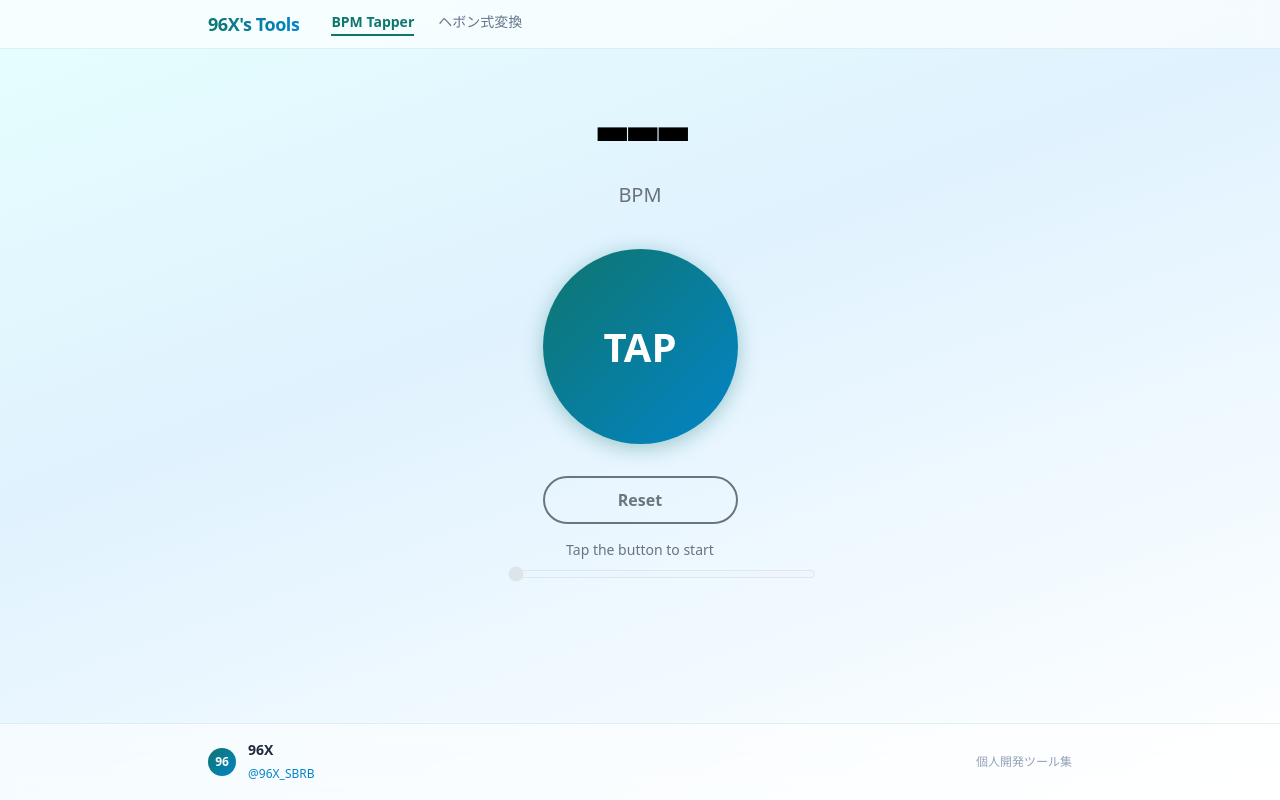
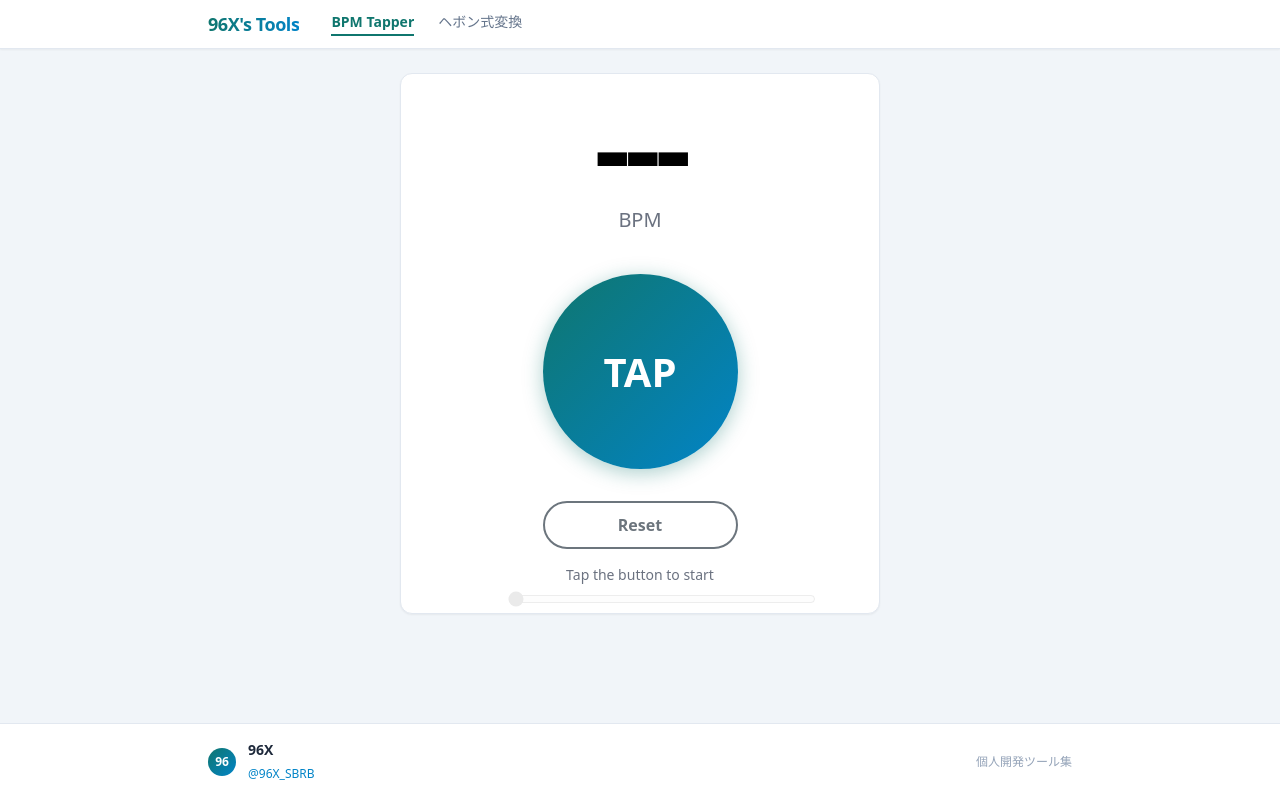
Before and after one commit to kuroto-96X/Utilities-Svelte, a SvelteKit app: page /bpm-tapper in a window 1280 px wide. Built offline with nearby package versions, Linux system fonts and the light colour scheme.

Commit message:
fix: 全体デザインの修正
・背景色をライトグレーと白カードに変更

```diff
--- a/src/app.css
+++ b/src/app.css
@@ -3,6 +3,6 @@
 @import 'tailwindcss/utilities';
 
 .gradient-bg {
-  background: linear-gradient(160deg, #e6fffe 0%, #e0f2fe 40%, #f0f9ff 70%, #fff 100%);
+  background: #f1f5f9;
   min-height: 100vh;
 }
--- a/src/routes/+layout.svelte
+++ b/src/routes/+layout.svelte
@@ -13,7 +13,7 @@
 </svelte:head>
 
 <div class="gradient-bg flex flex-col">
-  <header class="sticky top-0 z-10 border-b border-teal-700/10 bg-white/65 backdrop-blur-md">
+  <header class="sticky top-0 z-10 border-b border-slate-200 bg-white shadow-sm">
     <nav class="max-w-4xl mx-auto px-4 py-2.5 flex items-center gap-6">
       <a
         href="/"
@@ -42,7 +42,7 @@
     {@render children()}
   </main>
 
-  <footer class="border-t border-teal-700/10 bg-white/50 backdrop-blur-md">
+  <footer class="border-t border-slate-200 bg-white">
     <div class="max-w-4xl mx-auto px-4 py-4 flex items-center justify-between">
       <div class="flex items-center gap-3">
         <div
--- a/src/routes/+page.svelte
+++ b/src/routes/+page.svelte
@@ -16,7 +16,7 @@
     {#each site.tools as tool (tool.href)}
       <a
         href={tool.href}
-        class="block p-6 bg-white/80 backdrop-blur-sm border border-teal-700/15 rounded-xl shadow-sm hover:border-teal-700/35 hover:shadow-md hover:-translate-y-0.5 transition-all duration-200"
+        class="block p-6 bg-white border border-slate-200 rounded-xl shadow-sm hover:border-teal-700/40 hover:shadow-md hover:-translate-y-0.5 transition-all duration-200"
       >
         <h2 class="text-lg font-bold text-slate-800 mb-1">{tool.label}</h2>
         <p class="text-sm text-slate-500">{tool.description}</p>
--- a/src/routes/bpm-tapper/+page.svelte
+++ b/src/routes/bpm-tapper/+page.svelte
@@ -118,6 +118,8 @@
   <title>Tap BPM</title>
 </svelte:head>
 
+<div class="max-w-lg mx-auto px-4 py-6">
+<div class="bg-white rounded-xl border border-slate-200 shadow-sm">
 <div class="flex flex-col items-center w-full">
 
   <!-- BPM Display -->
@@ -236,6 +238,8 @@
     </div>
   {/if}
 
+</div>
+</div>
 </div>
 
 <style>
--- a/src/routes/hepburn-converter/+page.svelte
+++ b/src/routes/hepburn-converter/+page.svelte
@@ -319,6 +319,7 @@
 </svelte:head>
 
 <div class="max-w-4xl mx-auto px-4 py-6">
+<div class="bg-white rounded-xl border border-slate-200 shadow-sm p-6">
 
   <!-- タイトル -->
   <h1 class="text-2xl font-bold text-gray-800 mb-3">ヘボン式ローマ字変換</h1>
@@ -916,3 +917,4 @@
   </div>
 
 </div>
+</div>
```
